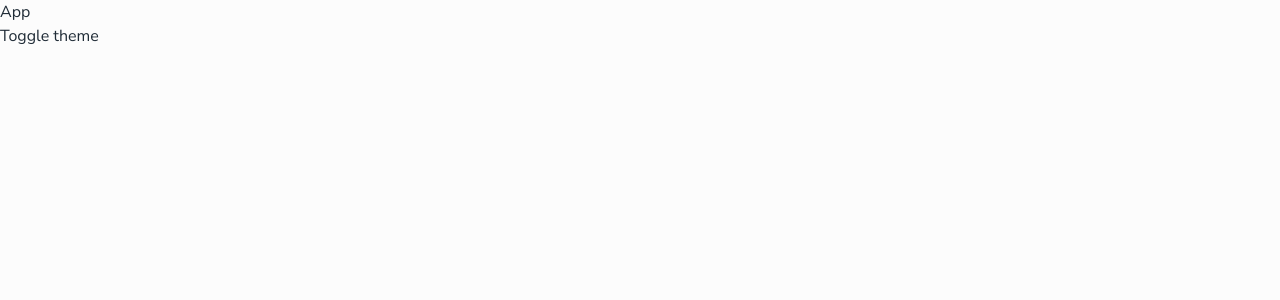
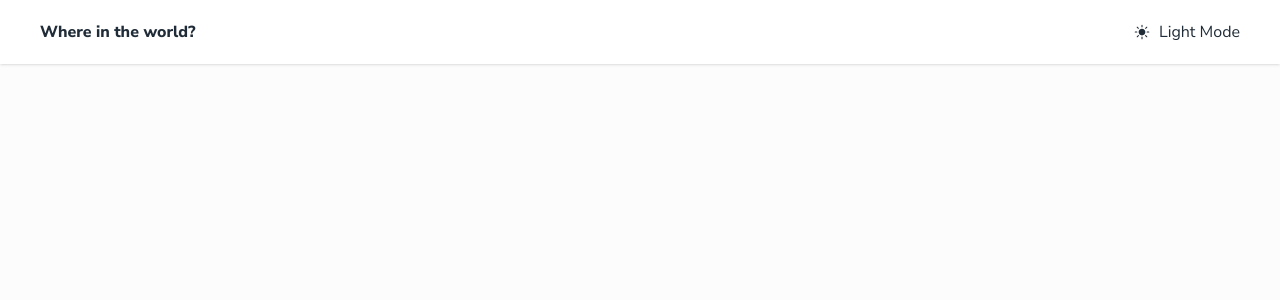
Before and after one commit to VihaanGitHub/countries, a React (Vite) app: page / in a window 1280 px wide. Shown: the top 300 px of the page. Built offline with nearby package versions, Linux system fonts and the light colour scheme.

Commit message:
Services function and Header

```diff
--- a/package.json
+++ b/package.json
@@ -13,6 +13,7 @@
     "@tailwindcss/vite": "^4.3.3",
     "react": "^19.2.8",
     "react-dom": "^19.2.8",
+    "react-icons": "^5.7.0",
     "tailwindcss": "^4.3.3"
   },
   "devDependencies": {
--- a/src/App.tsx
+++ b/src/App.tsx
@@ -1,12 +1,13 @@
-import React from 'react'
-import useTheme from './hooks/useTheme'
+import Header from './components/Header'
+import { useCountries } from './hooks/useCountries'
 
 export default function App() {
-    const {theme,toggleTheme} = useTheme();
+const [countries] = useCountries();
+console.log(countries);
+
   return (
-    <div className='text-text'>
-        <p>App</p>
-        <button onClick={toggleTheme}>Toggle theme</button>
+    <div>
+        <Header/>
     </div>
   )
 }
--- a/src/components/Header.tsx
+++ b/src/components/Header.tsx
@@ -0,0 +1,17 @@
+import { IoMoonSharp } from "react-icons/io5";
+import { IoIosSunny } from "react-icons/io";
+import useTheme from "../hooks/useTheme";
+
+
+export default function Header() {
+    const {theme,toggleTheme} =  useTheme();
+  return (
+    <div className='flex justify-between text-md px-10 py-5 shadow-sm bg-elements '>
+        <p className="font-extrabold ">Where in the world?</p>
+        <div className="cursor-pointer select-none flex gap-2 justify-center items-center " onClick={toggleTheme}>
+        {theme=="dark" ? <IoMoonSharp  size={18}/>:<IoIosSunny size={18}/>}
+        <span className="capitalize">{theme} Mode</span>
+        </div>
+    </div>
+  )
+}
--- /dev/null
+++ b/src/hooks/useCountries.tsx
@@ -0,0 +1,24 @@
+import { useEffect, useState } from "react"
+import type { Country } from "../types/country";
+import { getAllCountries } from "../services/getAllCountries";
+
+
+
+export const useCountries=()=>{
+    const [countries,setCountries] = useState<Country[] | null>(null);
+    useEffect(()=>{
+       async function fetchCountries() {
+            let temp =  await getAllCountries();
+            setCountries(temp)
+       }
+       fetchCountries();
+
+
+    },[
+
+    ])
+    return[
+        countries,
+    ]
+
+}
--- a/src/index.css
+++ b/src/index.css
@@ -21,8 +21,12 @@
     filter: invert(1) brightness(2);
   }
 
-@theme{
-  --text:var(--text)
+@theme {
+  --color-text:var(--text);
+  --color-bg:var(--bg);
+  --color-input:var(--input);
+  --color-elements:var(--elements);
+  --text-md:16px;
 }
 
 
--- /dev/null
+++ b/src/services/getAllCountries.tsx
@@ -0,0 +1,7 @@
+import type { Country } from "../types/country";
+
+export async function getAllCountries(): Promise<Country[]> {
+    const res = await fetch('/data.json').then(d=>d.json());
+    return res;
+
+}
--- /dev/null
+++ b/src/services/getAllRegions.tsx
@@ -0,0 +1,7 @@
+import type { Country } from '../types/country.tsx'
+
+export async function getAllRegions(): Promise<string[]> {
+    const res = await fetch('/data.json').then(d => d.json() as Promise<Country[]>);
+    const regions = new Set(res.map((reg: Country) => reg.region));
+    return Array.from(regions) ;
+}
--- /dev/null
+++ b/src/types/country.tsx
@@ -0,0 +1,12 @@
+export interface Country{
+    name:string,
+    region:string,
+    subregion:string,
+    population:number,
+    flags:{
+        svg:string,
+        png:string
+    },
+    cioc:string,
+
+}
```
Also changed, not shown: public/data.json (renamed from src/data/data.json), 1 other file (tests, documents, lock files or other folders).
